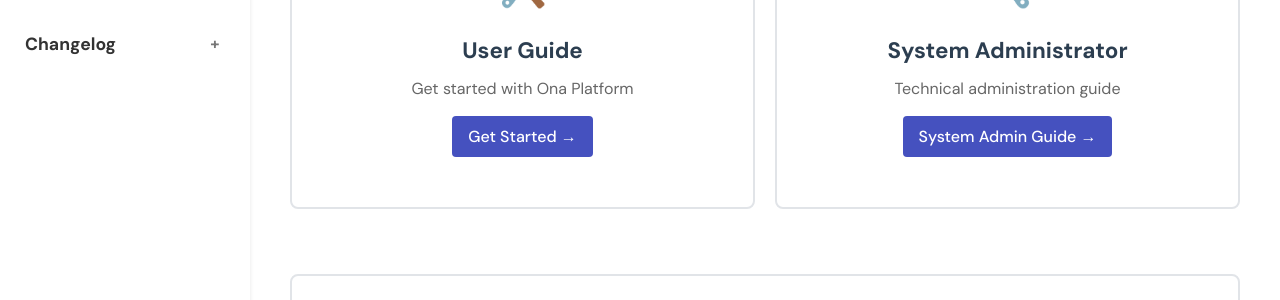
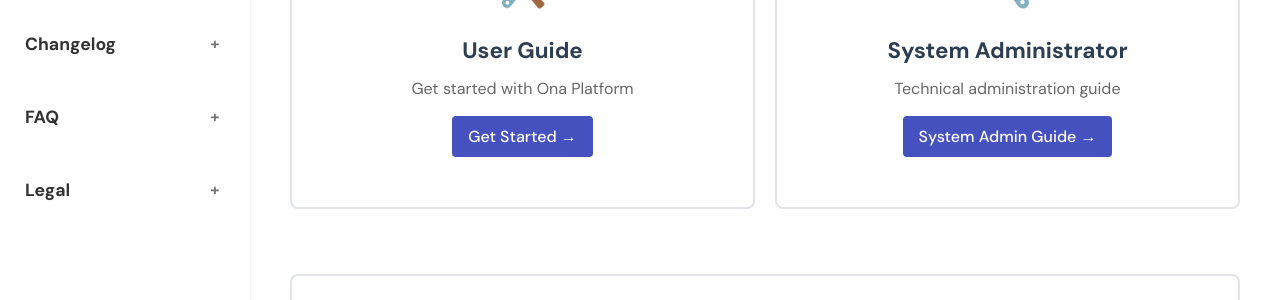
Before and after one commit to AsobaCloud/asobacode.github.io, a Jekyll site: the page built from index.md, in a window 1280 px wide. Shown: the part 318-618 px from the top of the page. Built offline with Jekyll 4.4.1, drawn with Linux system fonts in a browser that asks for light colours; comment, search, counter and statistics services are not loaded.

Commit message:
Add FAQ and Legal to left navigation menu
- Add FAQ navigation item with sub-sections
- Add Legal navigation item with sub-sections
- Order: FAQ first, then Legal (after Changelog)

```diff
--- a/_layouts/default.html
+++ b/_layouts/default.html
@@ -97,6 +97,32 @@ layout: default
             <li><a href="{{ site.baseurl }}/changelog.html#unreleased">Unreleased</a></li>
             <li><a href="{{ site.baseurl }}/changelog.html#020---2025-10-17">0.2.0</a></li>
             <li><a href="{{ site.baseurl }}/changelog.html#010---2025-10-13">0.1.0</a></li>
+          </ul>
+        </li>
+        <li class="nav-item">
+          <div class="nav-header">
+            <a href="{{ site.baseurl }}/faq.html">FAQ</a>
+            <span class="toggle-icon">+</span>
+          </div>
+          <ul class="sub-menu">
+            <li><a href="{{ site.baseurl }}/faq.html#technical-questions">Technical Questions</a></li>
+            <li><a href="{{ site.baseurl }}/faq.html#business-questions">Business Questions</a></li>
+            <li><a href="{{ site.baseurl }}/faq.html#distributed-compute-questions">Distributed Compute Questions</a></li>
+            <li><a href="{{ site.baseurl }}/faq.html#support-information">Support Information</a></li>
+            <li><a href="{{ site.baseurl }}/faq.html#get-help--stay-updated">Get Help & Stay Updated</a></li>
+          </ul>
+        </li>
+        <li class="nav-item">
+          <div class="nav-header">
+            <a href="{{ site.baseurl }}/legal.html">Legal</a>
+            <span class="toggle-icon">+</span>
+          </div>
+          <ul class="sub-menu">
+            <li><a href="{{ site.baseurl }}/legal.html#legal-documentation">Legal Documentation</a></li>
+            <li><a href="{{ site.baseurl }}/legal.html#terms-of-service">Terms of Service</a></li>
+            <li><a href="{{ site.baseurl }}/legal.html#end-user-license-agreement-eula">End User License Agreement (EULA)</a></li>
+            <li><a href="{{ site.baseurl }}/legal.html#privacy-policy">Privacy Policy</a></li>
+            <li><a href="{{ site.baseurl }}/legal.html#get-help--stay-updated">Get Help & Stay Updated</a></li>
           </ul>
         </li>
       </ul>
```
